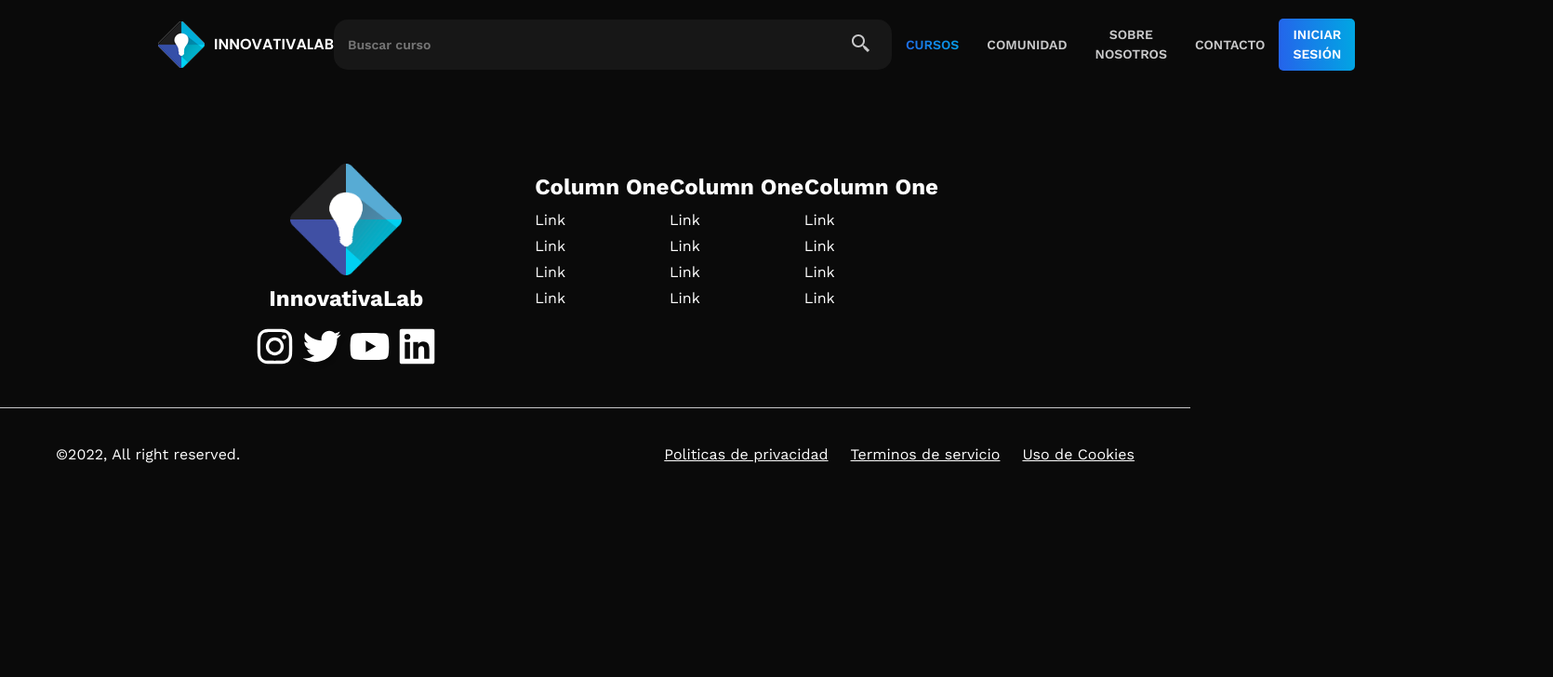
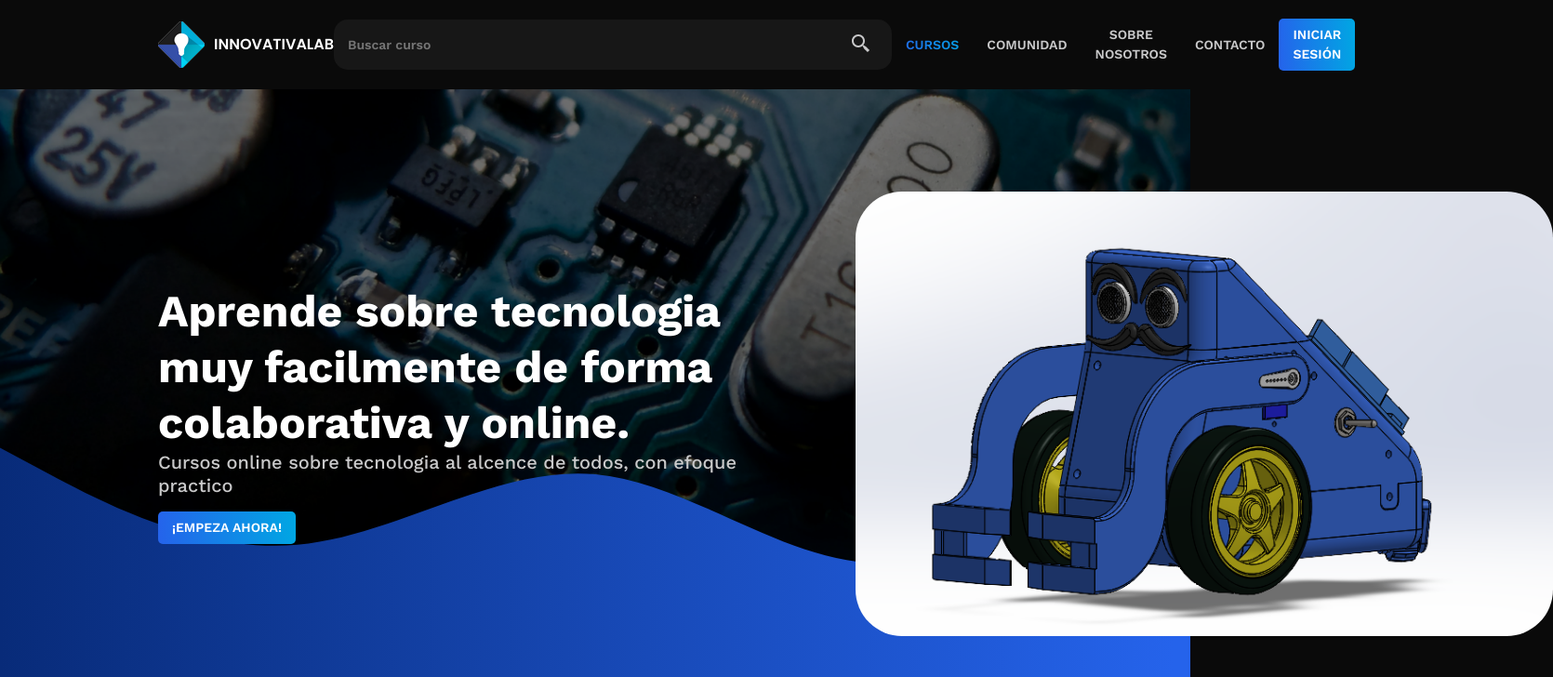
Before and after one commit to InnovativaLab/Pagina-web, a React (Vite) app in the folder PaginaWeb-React/: page /login in a window 1280 px wide. Shown: the top 728 px of the page at 93% size, 1670 px wide, since content can reach past the window. Built offline with nearby package versions, Linux system fonts and the light colour scheme; the HTML template or start-up script is replaced by a standard one.

Commit message:
Add other routes

```diff
--- a/PaginaWeb-React/src/App.tsx
+++ b/PaginaWeb-React/src/App.tsx
@@ -13,6 +13,10 @@ function App () {
       <Header />
       <Routes>
         <Route path='/' element={<Inicio />} />
+        <Route path='/login' element={<Inicio />} />
+        <Route path='/signin' element={<Inicio />} />
+        <Route path='/reoverpws' element={<Inicio />} />
+        <Route path='/home' element={<Inicio />} />
       </Routes>
       <Footer />
     </div>
```
